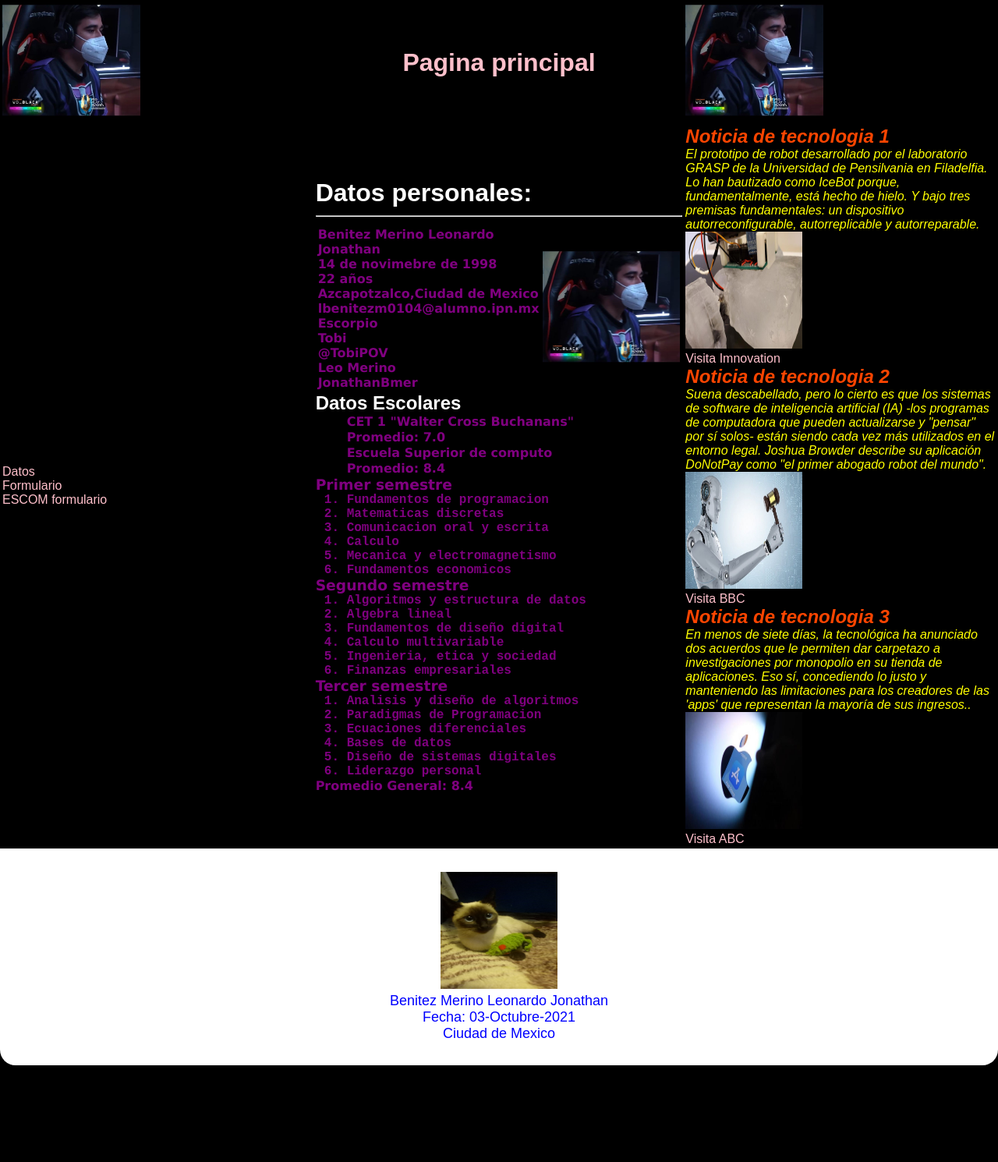
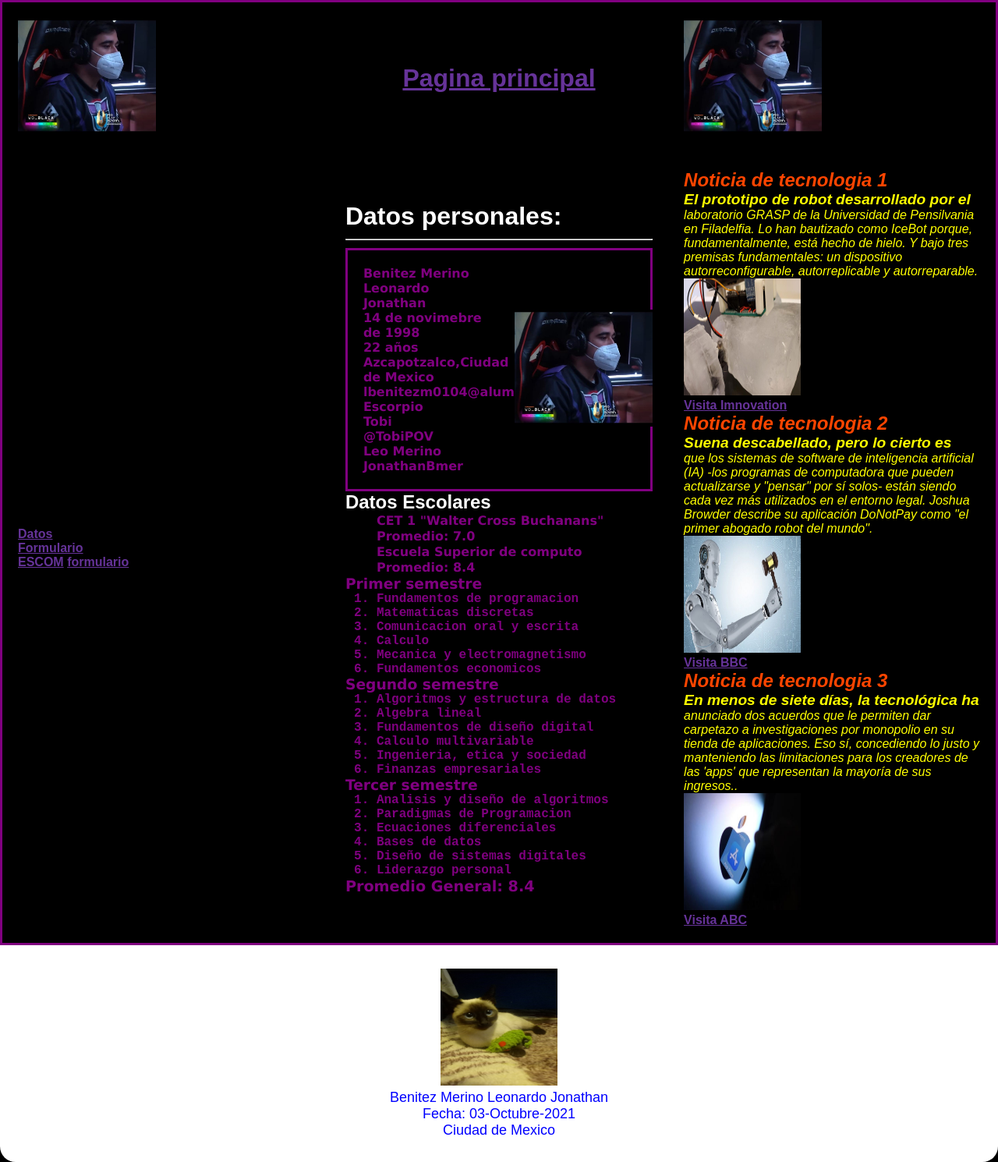
Before and after one commit to JonathanMeriino/ESCOM, a PHP site: page /Practica3.html in a window 1280 px wide. Shown: the whole page at 78% size. Before the commit the page ends 1366 px from the top, so only its background shows below. Run offline with PHP 8.4, Linux system fonts and the light colour scheme.

Commit message:
hoja de estilos

```diff
--- a/Varios/DesarrolloWeb/estilos.css
+++ b/Varios/DesarrolloWeb/estilos.css
@@ -10,9 +10,10 @@ body {
     font-size: 16px;
     font-family: 'Oswald', sans-serif;
 }
-a{
-    color: pink;
-    text-decoration: none;
+a:link,
+a:visited{
+    color: rebeccapurple;
+    font-weight: bold
 
 }
 ul{
@@ -50,3 +51,34 @@ footer {
     color: orangered;
     font-style: oblique;
 }
+
+article p::first-line{
+    font-size: 120%;
+    font-weight: bold;
+}
+table {
+    table-layout: fixed;
+    width: 100%;
+    border-collapse: collapse;
+    border: 3px solid purple;
+  }
+
+  thead th:nth-child(1) {
+    width: 30%;
+  }
+
+  thead th:nth-child(2) {
+    width: 20%;
+  }
+
+  thead th:nth-child(3) {
+    width: 15%;
+  }
+
+  thead th:nth-child(4) {
+    width: 35%;
+  }
+
+  th, td {
+    padding: 20px;
+  }
```
